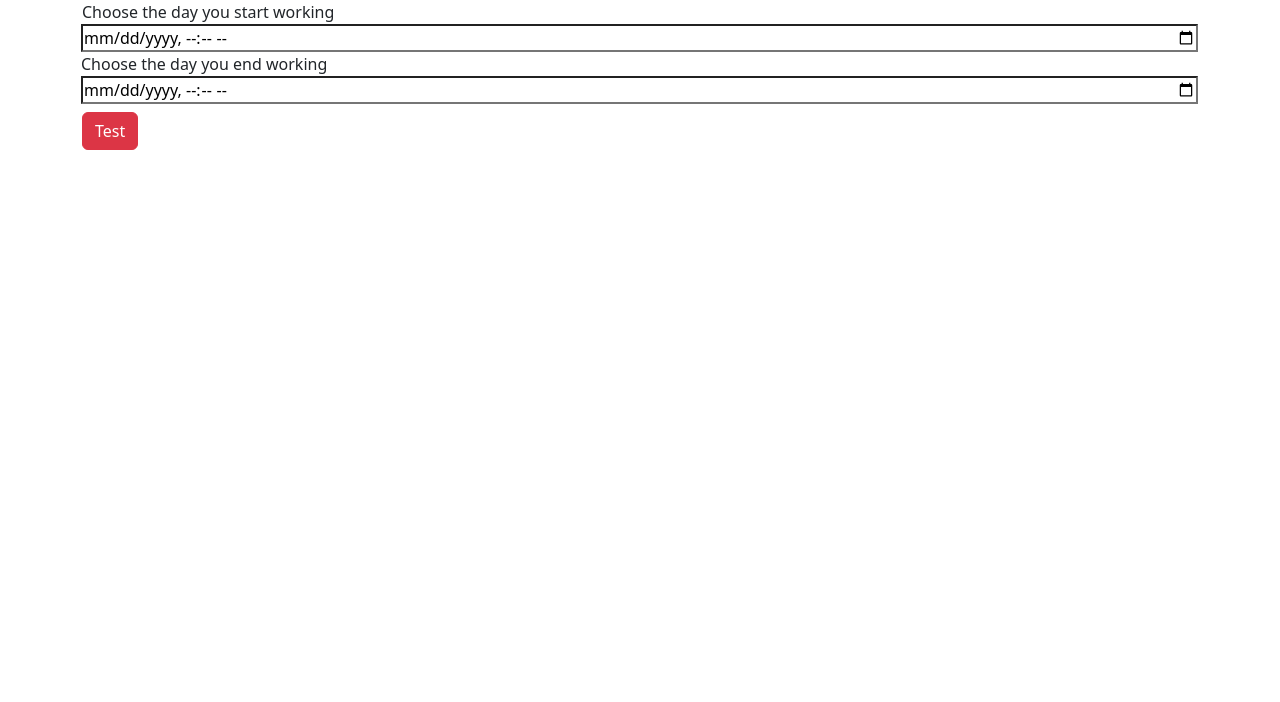
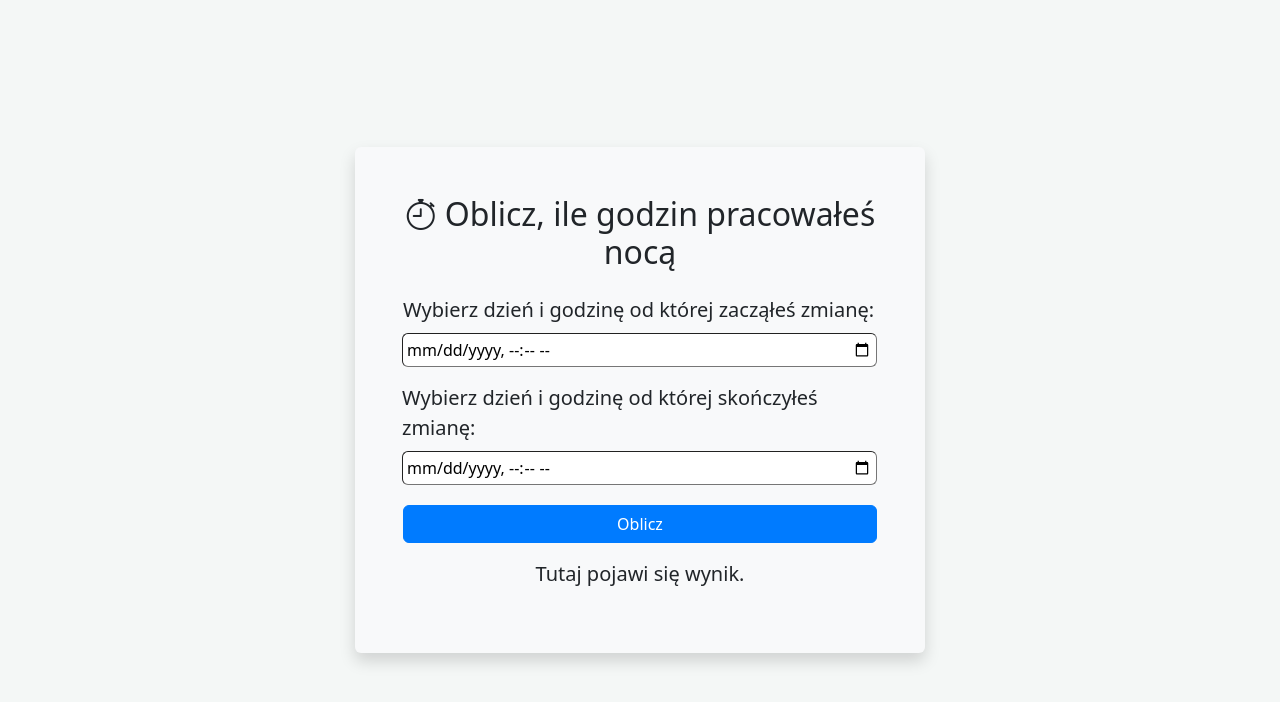
Before and after one commit to PawelKTech/night-work-tracker, a plain HTML site: page index.html in a window 1280 px wide. Drawn offline with nearby package versions, Linux system fonts and the light colour scheme.

Commit message:
Added design improvement

```diff
--- a/index.html
+++ b/index.html
@@ -15,23 +15,52 @@
       integrity="sha384-QWTKZyjpPEjISv5WaRU9OFeRpok6YctnYmDr5pNlyT2bRjXh0JMhjY6hW+ALEwIH"
       crossorigin="anonymous"
     />
+
+    <link
+      rel="stylesheet"
+      href="https://cdn.jsdelivr.net/npm/bootstrap-icons@1.11.3/font/bootstrap-icons.min.css"
+    />
+    <link rel="stylesheet" href="style.css" />
   </head>
-  <body>
+  <body class="d-flex justify-content-center align-items-center">
     <div class="container">
-      <div class="row">
-        <div class="col-md-12">
-          <div class="input-group d-flex flex-column mb-2">
-            <label for="start-shift-time"
-              >Choose the day you start working</label
+      <div class="row d-flex justify-content-center">
+        <div
+          class="col-md-7 col-lg-6 col-sm-12 col-sx-12 p-5 bg-light fw-light rounded shadow"
+          id="content"
+        >
+          <h2 class="text-center mb-4">
+            <i class="bi bi-stopwatch me-2"></i>Oblicz, ile godzin pracowałeś
+            nocą
+          </h2>
+          <div class="input-group d-flex flex-column mb-3">
+            <label for="start-shift-time" class="mb-2 fs-5"
+              >Wybierz dzień i godzinę od której zacząłeś zmianę:</label
             >
 
-            <input type="datetime-local" id="start-shift-time" />
+            <input
+              type="datetime-local"
+              id="start-shift-time"
+              class="border-1 p-1 rounded mb-3"
+            />
 
-            <label for="end-shifted-time">Choose the day you end working</label>
+            <label for="end-shifted-time" class="mb-2 fs-5"
+              >Wybierz dzień i godzinę od której skończyłeś zmianę:</label
+            >
 
-            <input type="datetime-local" id="end-shifted-time" />
+            <input
+              type="datetime-local"
+              id="end-shifted-time"
+              class="border-1 p-1 rounded mb-1"
+            />
           </div>
-          <button type="button" class="btn btn-danger">Test</button>
+          <button type="button" class="btn btn-primary w-100">Oblicz</button>
+
+          <div
+            class="d-flex align-items-center justify-content-center mt-3 fs-5"
+          >
+            <p>Tutaj pojawi się wynik.</p>
+          </div>
         </div>
       </div>
     </div>
--- a/script.js
+++ b/script.js
@@ -21,20 +21,16 @@ function countNightHours(startTime, endTime) {
     let nightStart = new Date(startDate);
     let nightEnd = new Date(startDate);
 
-    // Set night period (22:00 to 06:00)
     nightStart.setHours(22, 0, 0, 0);
     nightEnd.setHours(6, 0, 0, 0);
-    nightEnd.setDate(nightEnd.getDate() + 1); // Move to next day
+    nightEnd.setDate(nightEnd.getDate() + 1);
 
-    // Calculate hours within the night period
     if (startDate > nightStart) nightStart = new Date(startDate);
     if (endDate < nightEnd) nightEnd = new Date(endDate);
 
     if (nightStart < nightEnd) {
-      totalNightHours += (nightEnd - nightStart) / (1000 * 60 * 60); // Convert milliseconds to hours
     }
 
-    // Move to the next day
     startDate.setDate(startDate.getDate() + 1);
     startDate.setHours(0, 0, 0, 0);
   }
--- /dev/null
+++ b/style.css
@@ -0,0 +1,24 @@
+body {
+  margin: 0;
+  padding: 0;
+  width: 100%;
+  height: 100vh;
+  background-color: #f4f7f6;
+}
+
+.btn-primary {
+  background-color: #007bff;
+  border-color: #007bff;
+  transition: background-color 0.3s ease;
+}
+
+.btn-primary:hover {
+  background-color: #0056b3;
+  border-color: #0056b3;
+}
+
+@media (max-width: 576px) {
+  label {
+    text-align: center;
+  }
+}
```
